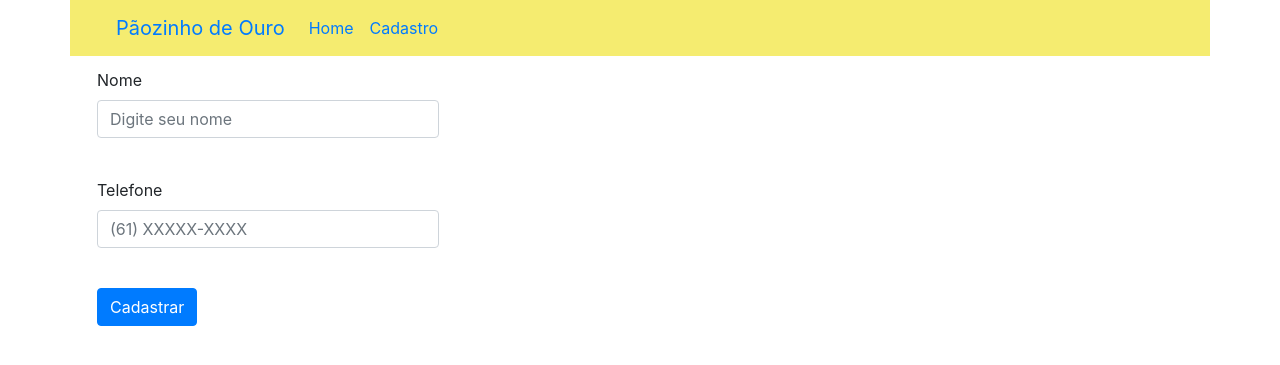
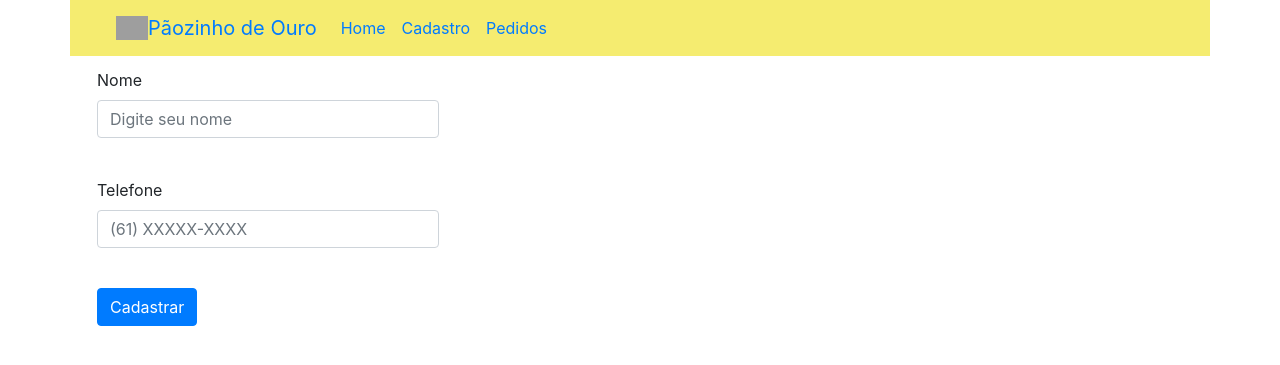
Before and after one commit to Nunes-Bruno/padaria-backend, a Django app: page /cadastro/ in a window 1280 px wide. Shown: the top 365 px of the page. Run offline with Django 3.2, Linux system fonts and the light colour scheme; some libraries are stand-ins or nearby versions; grey boxes are pictures that could not be loaded.

Commit message:
criação da pagina tabela pedidos

```diff
--- a/bakeryweb/baker_menu/forms.py
+++ b/bakeryweb/baker_menu/forms.py
@@ -3,4 +3,4 @@ from django.core.validators import RegexValidator
 
 class MeuFormulario(forms.Form):
     nome = forms.CharField(label='Nome', max_length=100)
-    telefone = forms.CharField(max_length=15, validators=[RegexValidator(r'^\+?55?\s?\(?[1-9]{2}\)?\s?9?[0-9]{4}-?[0-9]{4}$', message="Número de celular inválido. O formato aceito é: '999999999'.")])
+    # telefone = forms.CharField(max_length=15, validators=[RegexValidator(r'^\+?55?\s?\(?[1-9]{2}\)?\s?9?[0-9]{4}-?[0-9]{4}$', message="Número de celular inválido. O formato aceito é: '999999999'.")])
--- a/bakeryweb/baker_menu/templates/painel_inicial/cadastro.html
+++ b/bakeryweb/baker_menu/templates/painel_inicial/cadastro.html
@@ -5,9 +5,10 @@
 <head>
     <meta charset="UTF-8">
     <meta name="viewport" content="width=device-width, initial-scale=1.0">
-    <title>Document</title>
+    <title>Cadastro</title>
 
     <link href="https://maxcdn.bootstrapcdn.com/bootstrap/4.0.0/css/bootstrap.min.css" rel="stylesheet">
+    <link rel="icon" type="image/svg+xml" href="https://www.svgrepo.com/show/475181/bread.svg">
 
 </head>
 <body>
@@ -19,6 +20,7 @@
         <header>
           <nav class="navbar navbar-expand-lg bg-body-tertiary">
             <div class="container-fluid">
+              <img src="https://www.svgrepo.com/show/475181/bread.svg" width="32px" alt="logo padaria">
               <a class="navbar-brand" href="#">Pãozinho de Ouro</a>
               <button class="navbar-toggler" type="button" data-bs-toggle="collapse" data-bs-target="#navbarSupportedContent" aria-controls="navbarSupportedContent" aria-expanded="false" aria-label="Toggle navigation">
                 <span class="navbar-toggler-icon"></span>
@@ -30,6 +32,9 @@
                   </li>
                   <li class="nav-item">
                     <a class="nav-link active" aria-current="page" href="{% url 'cadastro' %}">Cadastro</a>
+                  </li>
+                  <li class="nav-item">
+                    <a class="nav-link" href="{% url 'pedidos' %}">Pedidos</a>
                   </li>
               </div>
             </div>
--- a/bakeryweb/baker_menu/urls.py
+++ b/bakeryweb/baker_menu/urls.py
@@ -4,4 +4,5 @@ from . import views
 urlpatterns = [
     path('', views.home, name='home'),
     path('cadastro/', views.cadastro, name='cadastro'),
+    path('pedidos/', views.pedidos, name='pedidos')
 ]
--- a/bakeryweb/baker_menu/views.py
+++ b/bakeryweb/baker_menu/views.py
@@ -5,27 +5,38 @@ import sqlite3
 import json
 
 # Create your views here.
+
 def home(request):
-    connection = sqlite3.connect('produtos-sqlite.db')
+    # connection = sqlite3.connect('produtos-sqlite.db')
+    connection = sqlite3.connect('pedidos-sqlite.db')
 
     cursor = connection.cursor()
+    # cursor.execute('''
+    #     CREATE TABLE IF NOT EXISTS Produtos(
+    #                produtos_id INTEGER PRIMARY KEY AUTOINCREMENT,
+    #                items TEXT
+    #                 )
+    #                 ''')
     cursor.execute('''
-        CREATE TABLE IF NOT EXISTS Produtos(
-                   produtos_id INTEGER PRIMARY KEY AUTOINCREMENT,
+        CREATE TABLE IF NOT EXISTS Pedidos(
+                   pedido_id INTEGER PRIMARY KEY AUTOINCREMENT,
                    items TEXT
                     )
                     ''')
     if request.method == "POST":
         print("Ação realizada com sucesso")
         items = request.POST.getlist('item[]')
+        items_json = json.dumps(items)
         print(f"Lista de compras: {items}")
+        cursor.execute('INSERT INTO Pedidos (items) VALUES (?)', (items_json,))
+        items_json = []
         if items:
-            lista_compra = [(item,) for item in items]
-            cursor.executemany('''
-                            INSERT INTO Produtos (items) VALUES(?)
-                            ''', lista_compra)
-            cursor.execute("SELECT * FROM Produtos ")
-            print(cursor.fetchall())
+            # lista_compra = [(item,) for item in items]
+            # cursor.executemany('''
+            #                 INSERT INTO Produtos (items) VALUES(?)
+            #                 ''', lista_compra)
+            # cursor.execute("SELECT * FROM Produtos ")
+            # print(cursor.fetchall())
             connection.commit()
             connection.close()
 
@@ -63,3 +74,25 @@ def cadastro(request):
         connection.close()
         return render(request, 'painel_inicial/cadastro.html', {'nome': nome_digitado, 'telefone':telefone_digitado})
     return render(request, 'painel_inicial/cadastro.html')
+
+def pedidos(request):
+    print("Entrei Pedidos")
+    try:
+        connection = sqlite3.connect('pedidos-sqlite.db')
+        cursor = connection.cursor()
+        cursor.execute('SELECT * FROM Pedidos')
+        pedidos_recebidos = cursor.fetchall()
+        print(f'pedidos recebidos: {pedidos_recebidos}')
+        pedidos_processados = []
+        for pedido_id, itens_json in pedidos_recebidos:
+            itens = json.loads(itens_json)
+            pedidos_processados.append((pedido_id, itens))
+        print(f'pedidos processados: {pedidos_processados}')
+        connection.commit()
+        connection.close()
+        return render(request, 'painel_inicial/pedidos.html', {'dados': pedidos_processados})
+    except:
+        print("sem banco de dados criado")
+        return render(request, 'painel_inicial/pedidos.html')
+
+    # return render(request, 'painel_inicial/pedidos.html', {'dados': pedidos_processados})
```
Also changed, not shown: bakeryweb/baker_menu/templates/painel_inicial/home.html (+6 -3 lines), bakeryweb/baker_menu/templates/painel_inicial/pedidos.html (added, +73 -0 lines).
